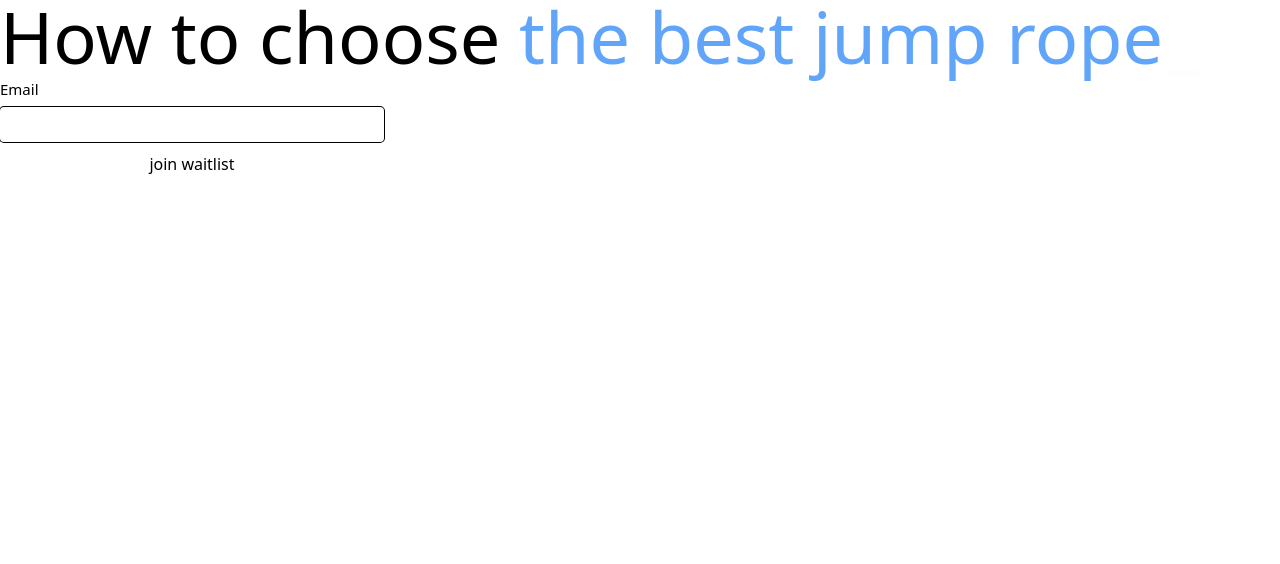
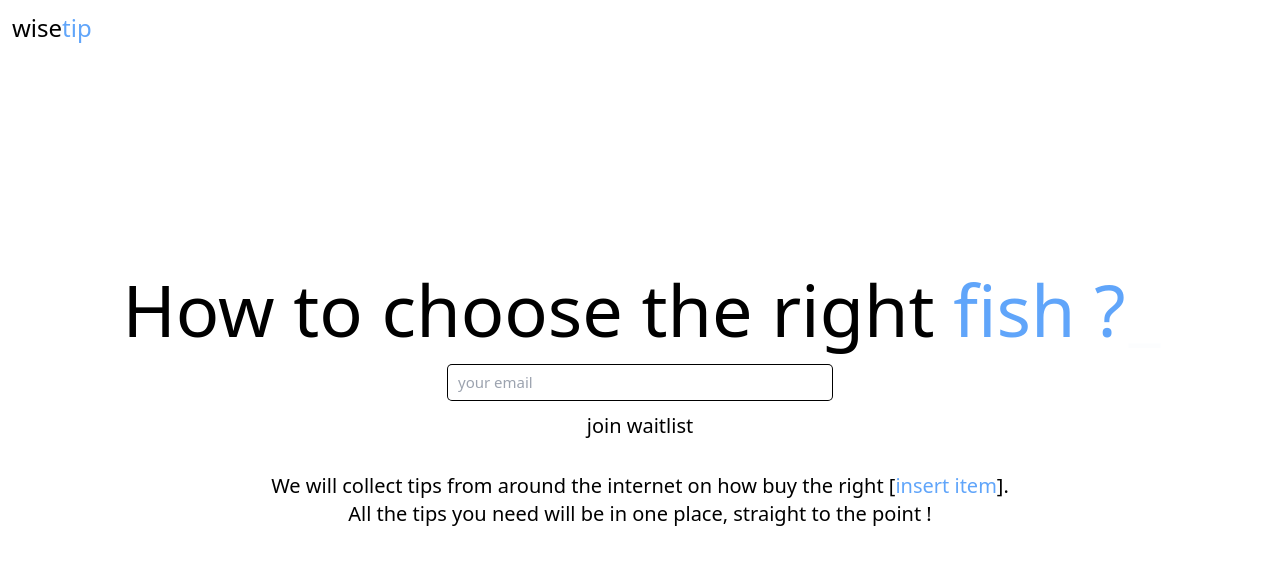
Before and after one commit to 1hachem/wisetip.xyz, a Next.js app in the folder mailist/: page / in a window 1280 px wide. Shown: the top 564 px of the page. Built offline with nearby package versions, Linux system fonts and the light colour scheme.

Commit message:
update ui

```diff
--- a/mailist/src/components/AddMail.tsx
+++ b/mailist/src/components/AddMail.tsx
@@ -1,12 +1,24 @@
+import { useState } from "react";
 import * as Form from "@radix-ui/react-form";
+import { api } from "@/utils/api";
 
-const AddMail = () => (
-  <Form.Root className="w-96">
-    <Form.Field className="grid mb-[10px]" name="email">
+const AddMail = () => {
+  const [email, setEmail] = useState("");
+
+  const handleEmailChange = (event: any) => {
+    setEmail(event.target.value);
+  };
+
+  const handleSubmit = async (event: any) => {
+    event.preventDefault();
+    await api.post(`/${email}`);
+    window.alert("Email added successfully!");
+  };
+
+  return (
+    <Form.Root onSubmit={handleSubmit} className="w-50 md:w-96">
+      <Form.Field name="email">
         <div className="flex items-baseline justify-between">
-        <Form.Label className="text-[15px] font-xl leading-[35px]">
-          Email
-        </Form.Label>
           <Form.Message
             className="text-[13px] opacity-[0.8]"
             match="valueMissing"
@@ -22,19 +34,25 @@ const AddMail = () => (
         </div>
         <Form.Control asChild>
           <input
-          className="box-border w-full bg-blackA5 shadow-blackA9 inline-flex h-[35px] appearance-none items-center justify-center rounded-[4px] px-[10px] text-[15px] leading-none shadow-[0_0_0_1px] outline-none hover:shadow-[0_0_0_1px_black] focus:shadow-[0_0_0_2px_black] selection:color-white selection:bg-blackA9"
+            className="box-border w-full inline-flex h-[35px] appearance-none items-center justify-center rounded-[4px] px-[10px] text-[15px] leading-none shadow-[0_0_0_1px] outline-none hover:shadow-[0_0_0_1px_black] focus:shadow-[0_0_0_2px_black] selection:color-white"
             type="email"
+            placeholder="your email"
+            value={email}
+            onChange={handleEmailChange}
             required
           />
         </Form.Control>
       </Form.Field>
-
       <Form.Submit asChild>
-      <button className="box-border w-full inline-flex items-center justify-center rounded-xl font-xl focus:outline-none">
+        <button
+          className="box-border w-full inline-flex items-center justify-center text-xl hover:text-blue-400 py-3"
+          type="submit"
+        >
           join waitlist
         </button>
       </Form.Submit>
     </Form.Root>
   );
+};
 
 export default AddMail;
--- a/mailist/src/components/Title.tsx
+++ b/mailist/src/components/Title.tsx
@@ -2,19 +2,26 @@ import { Typewriter } from "react-simple-typewriter";
 
 const Title = () => {
   return (
-    <div>
-      <h1 className="text-7xl">
-        How to choose{" "}
+    <div className="flex">
+      <h1 className="md:text-7xl text-xl">
+        How to choose the right{" "}
         <span className="text-blue-400">
-          {/* Style will be inherited from the parent element */}
           <Typewriter
             words={[
-              "the right sleeping bag ?",
-              "the best jump rope ?",
-              "a good fish ?",
-              "the right watch ?",
+              "sleeping bag ?",
+              "jump rope ?",
+              "fish ?",
+              "watch ?",
+              "camera ?",
+              "kitchen knife ?",
+              "hiking boots ?",
+              "backpack ?",
+              "umbrella ?",
+              "sunglasses ?",
+              "yoga mat ?",
+              "toothbrush ?",
             ]}
-            loop={3}
+            loop={false}
             cursor
             cursorStyle="_"
             typeSpeed={100}
--- a/mailist/src/pages/index.tsx
+++ b/mailist/src/pages/index.tsx
@@ -3,9 +3,22 @@ import AddMail from "@/components/AddMail";
 
 export default function Home() {
   return (
-    <div className="flex-col">
-      <Title />
-      <AddMail />
-    </div>
+    <>
+      <h1 className="absolute text-2xl top-3 left-3">
+        wise<span className="text-blue-400">tip</span>
+      </h1>
+      <div className="flex flex-col justify-center items-center h-screen">
+        <div className="flex flex-col gap-5 items-center">
+          <Title />
+          <AddMail />
+          <p className="text-xl text-center">
+            We will collect tips from around the internet on how buy the right [
+            <span className="text-blue-400">insert item</span>].
+            <br />
+            All the tips you need will be in one place, straight to the point !
+          </p>
+        </div>
+      </div>
+    </>
   );
 }
```
Lines whose indentation alone changed are shown as unchanged.
